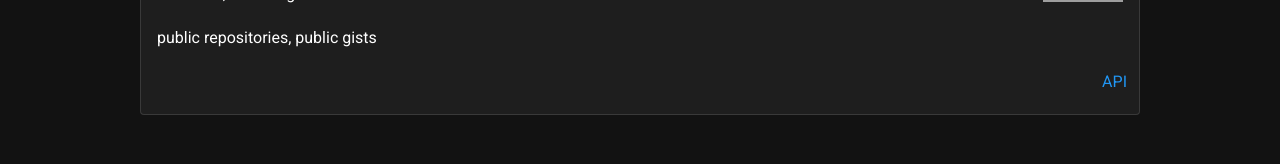
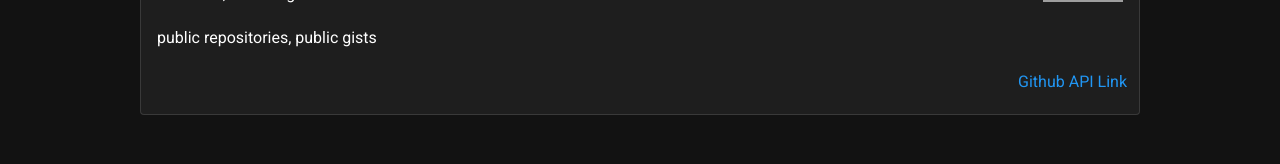
Before and after one commit to elif-bunny/github-user-search, a Vue app: page /user/1 in a window 1280 px wide. Shown: the part 171-335 px from the top of the page. Built offline with nearby package versions, Linux system fonts and the light colour scheme; no server answers.

Commit message:
update api link anchor

```diff
--- a/src/views/pages/dashboard/index.vue
+++ b/src/views/pages/dashboard/index.vue
@@ -32,7 +32,7 @@
         <v-row v-if="filter.total_count>0">
           <v-col>
             <div justify="center" align="center">{{filter.total_count}} results (display first 1000 results only)
-              <a :href="apiURL" target="_blank" v-if="apiURL !== undefined"> API link (current page)</a>
+              <a :href="apiURL" target="_blank" v-if="apiURL !== undefined"> Github API Link (current page)</a>
             </div>
           </v-col>
         </v-row>
--- a/src/views/pages/profile/index.vue
+++ b/src/views/pages/profile/index.vue
@@ -26,13 +26,17 @@
         <v-img :src="user.avatar_url"> </v-img>
       </v-list-item-avatar>
     </v-list-item>
-    <a
-      :href="user.url"
-      class="d-flex mr-3 mb-5"
-      style="justify-content: flex-end"
-      target="_blank"
-      >API</a
-    >
+    <div class="d-flex">
+      <div style="flex: 1;"></div>
+      <a
+        class="mr-3 mb-5"
+        :href="user.url"
+        style="justify-content: flex-end"
+        target="_blank"
+      >
+        Github API Link
+      </a>
+    </div>
   </v-card>
 </template>
 <script>
```
